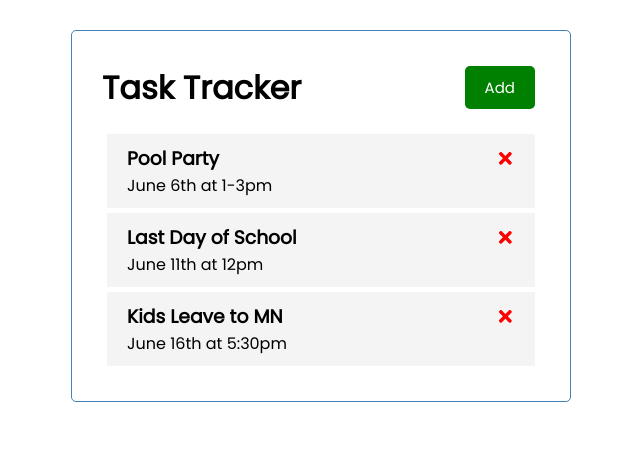
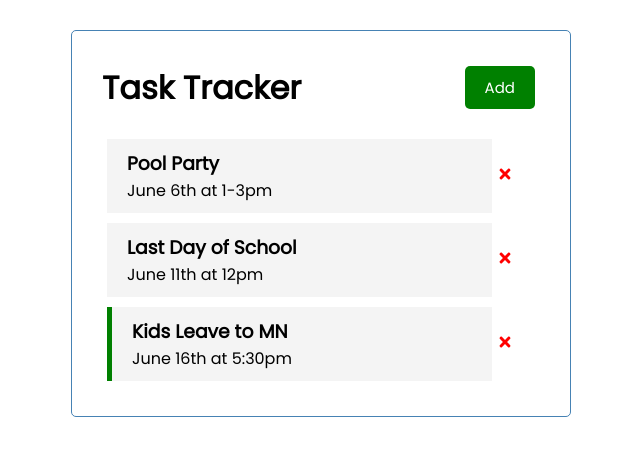
Before and after one commit to MeganClo/React-Tasks, a React (Create React App) app: page / in a window 1280 px wide. Shown: the top 456 px of the page, without its empty margins (319-959 px from the left). Built offline with nearby package versions, Linux system fonts and the light colour scheme.

Commit message:
using state

```diff
--- a/src/App.js
+++ b/src/App.js
@@ -1,8 +1,10 @@
 import { useState } from "react"
 import Header from "./components/Header"
 import Tasks from "./components/Tasks"
+import AddTask from "./components/AddTask"
 
 function App() {
+  const [showAddTask, setShowAddTask] = useState(false)
   const [tasks, setTasks] = useState([
     {
         id: 1,
@@ -24,15 +26,27 @@ function App() {
     },
 ])
 
+const addTask = (task) => {
+  const id = Math.floor(Math.random() * 10000) + 1
+  const newTask = { id, ...task }
+  setTasks([...tasks, newTask])
+}
+
 // delete task
 const deleteTask = (id) => {
   setTasks(tasks.filter((task) => task.id !==id))
 }
 
+// toggle reminder
+const toggleReminder = (id) => {
+  setTasks(tasks.map((task) => task.id === id ? { ...task, reminder: !task.reminder } : task))
+}
+
   return (
     <div className="container">
       <Header />
-      <Tasks tasks={tasks} onDelete={deleteTask}/>
+      {showAddTask && <AddTask onAdd={addTask}/>}
+      {tasks.length > 0 ? <Tasks tasks={tasks} onDelete={deleteTask} onToggle={toggleReminder}/> : "No Tasks to Show"}
     </div>
 
   );
--- /dev/null
+++ b/src/components/AddTask.js
@@ -0,0 +1,53 @@
+import { useState } from "react"
+
+const AddTask = ({ onAdd }) => {
+    const [text, setText] = useState("")
+    const [day, setDay] = useState("")
+    const [reminder, setReminder] = useState(false)
+
+    const onSubmit = (e) => {
+        e.preventDefault()
+
+        if(!text) {
+            alert("Please add a Task")
+            return
+        }
+        onAdd({ text, day, reminder })
+
+        setText("")
+        setDay("")
+        setReminder(false)
+    }
+    return (
+        <form className="add-form" onSubmit={onSubmit}>
+            <div className="form-control">
+                <label>Task</label>
+                <input
+                    type="text"
+                    placeholder="Add Task"
+                    value={text}
+                    onChange={(e) => setText(e.target.value)}/>
+            </div>
+            <div className="form-control">
+                <label>Day and Time</label>
+                <input
+                    type="text"
+                    placeholder="Add Day and Time"
+                    value={day}
+                    onChange={(e) => setDay(e.target.value)}/>
+            </div>
+            <div className="form-control form-control-check">
+                <label>Set Reminder</label>
+                <input
+                    type="checkbox"
+                    checked={reminder}
+                    value={reminder}
+                    onChange={(e) => setReminder(e.currentTarget.checked)}/>
+            </div>
+
+            <input type="submit" value="Save Task" className="btn btn-block"/>
+        </form>
+    )
+}
+
+export default AddTask
--- a/src/components/Task.js
+++ b/src/components/Task.js
@@ -1,10 +1,26 @@
-import { FaTimes } from "react-icons/fa"
+import { FaTimes } from 'react-icons/fa'
 
-const Task = ({ task, onDelete }) => {
+const Task = ({ task, onDelete, onToggle }) => {
     return (
-        <div className="task">
-            <h3>{task.text} <FaTimes style={{ color: "red", cursor: "pointer" }} onClick={() => onDelete(task.id)}/></h3>
-            <p>{task.day}</p>
+        <div style={{"display": "flex", "justifyColumn": "center", "alignItems": "center"}}>
+            <div
+                className={`task ${!task.reminder && 'reminder'}`}
+                onClick={() => onToggle(task.id)}
+                style={{width: "90%"}}
+
+
+            >
+                <h3>
+                    {task.text}{' '}
+
+                </h3>
+                <p>{task.day}</p>
+            </div>
+            <div style={{width: "10%"}}>
+                <FaTimes
+                style={{ color: 'red', cursor: 'pointer' }}
+                onClick={() => onDelete(task.id)}
+            /></div>
         </div>
     )
 }
--- a/src/components/Tasks.js
+++ b/src/components/Tasks.js
@@ -1,10 +1,17 @@
 import Task from './Task'
 
-const Tasks = ({ tasks, onDelete }) => {
+const Tasks = ({ tasks, onDelete, onToggle }) => {
 
     return (
         <>
-            {tasks.map((task) => (<Task key={task.id} task={task} onDelete={onDelete}/>))}
+            {tasks.map((task) => (
+                <Task
+                    key={task.id}
+                    task={task}
+                    onDelete={onDelete}
+                    onToggle={onToggle}
+                />
+            ))}
         </>
     )
 }
```
